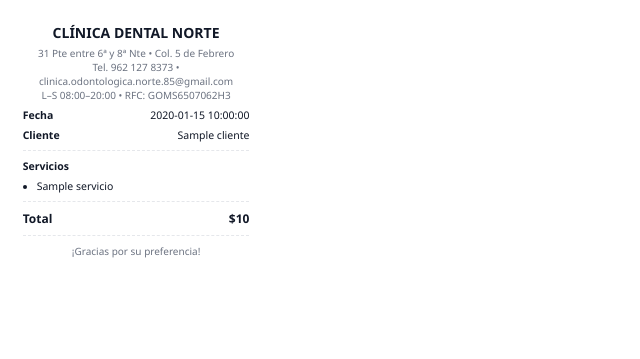
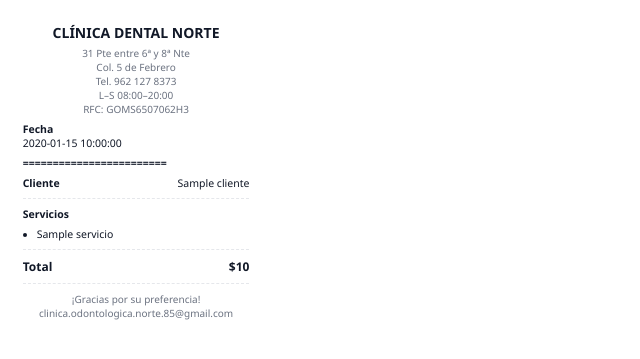
Before and after one commit to EduardoZepedaDev/clinicadental_pos, a Python web app: template templates/ticket.html in a window 1280 px wide. Shown: the top 359 px of the page, without its empty margins (0-640 px from the left). Run offline with Jinja, Linux system fonts and the light colour scheme; the template is opened without the code that fills it: most values are stand-ins (such as "Sample title", 1, 10 or a date in 2020).

Commit message:
Version 4

```diff
--- a/templates/ticket.html
+++ b/templates/ticket.html
@@ -27,13 +27,18 @@
 <body>
   <div class="card">
     <h1>CLÍNICA DENTAL NORTE</h1>
-    <div class="muted">31 Pte entre 6ª y 8ª Nte • Col. 5 de Febrero</div>
-    <div class="muted">Tel. 962 127 8373 • clinica.odontologica.norte.85@gmail.com</div>
-    <div class="muted">L–S 08:00–20:00 • RFC: GOMS6507062H3</div>
+    <div class="muted">31 Pte entre 6ª y 8ª Nte</div>
+    <div class="muted">Col. 5 de Febrero</div>
+    <div class="muted">Tel. 962 127 8373</div>
+    <div class="muted">L–S 08:00–20:00</div>
+    <div class="muted">RFC: GOMS6507062H3</div>
 
     <div class="row">
-      <div><strong>Fecha</strong></div>
-      <div>{{ fecha }}</div>
+      <div><strong>Fecha</strong><div>{{ fecha }}</div></div>
+      <div class="muted"></div>
+    </div>
+        <div class="row">
+      <div><strong>========================</strong></div>
     </div>
     <div class="row">
       <div><strong>Cliente</strong></div>
@@ -59,6 +64,7 @@
     <div class="sep"></div>
 
     <div class="center muted">¡Gracias por su preferencia!</div>
+    <div class="center muted">clinica.odontologica.norte.85@gmail.com</div>
   </div>
 </body>
 </html>
```
Also changed, not shown: utils/paths.py (added, +34 -0 lines), views/ventas_view.py (+9 -9 lines), 10 other files.
